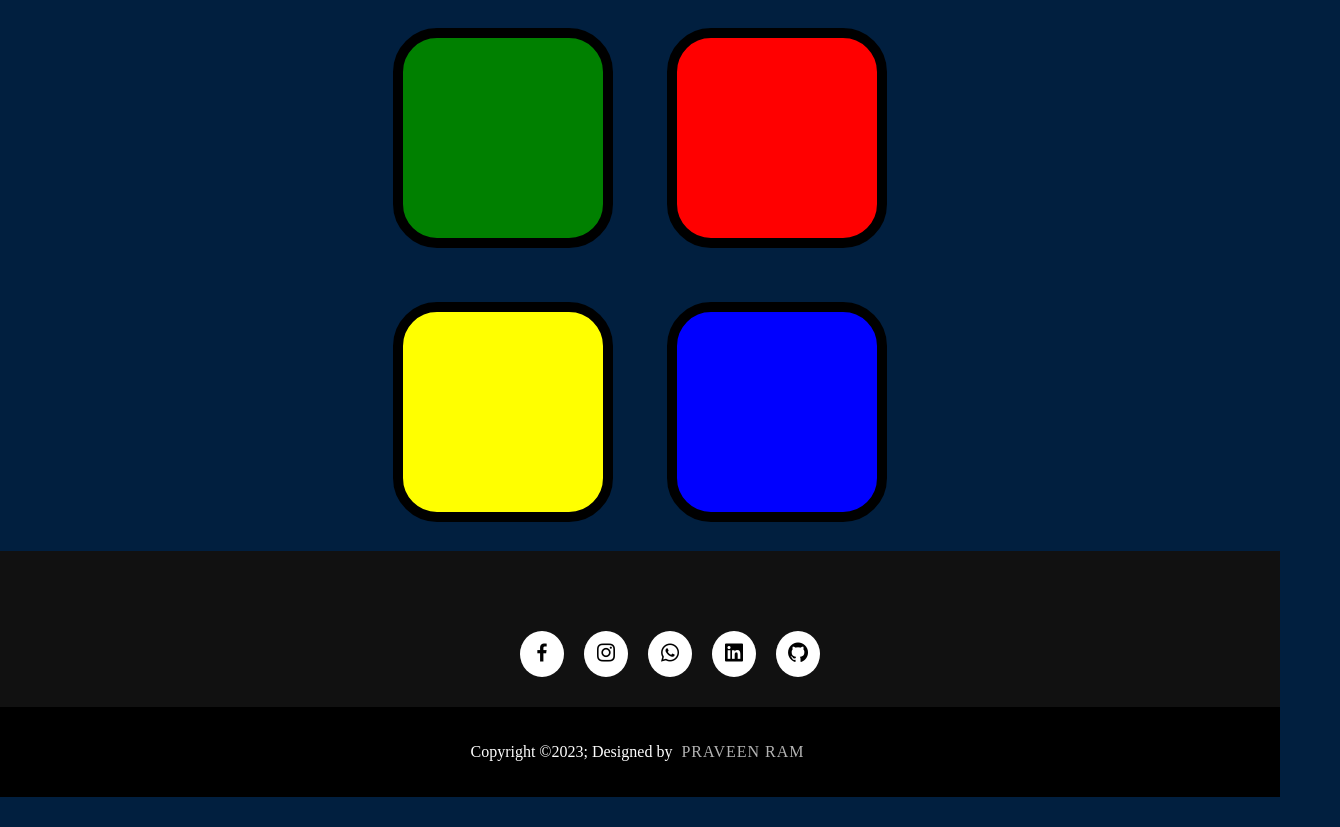
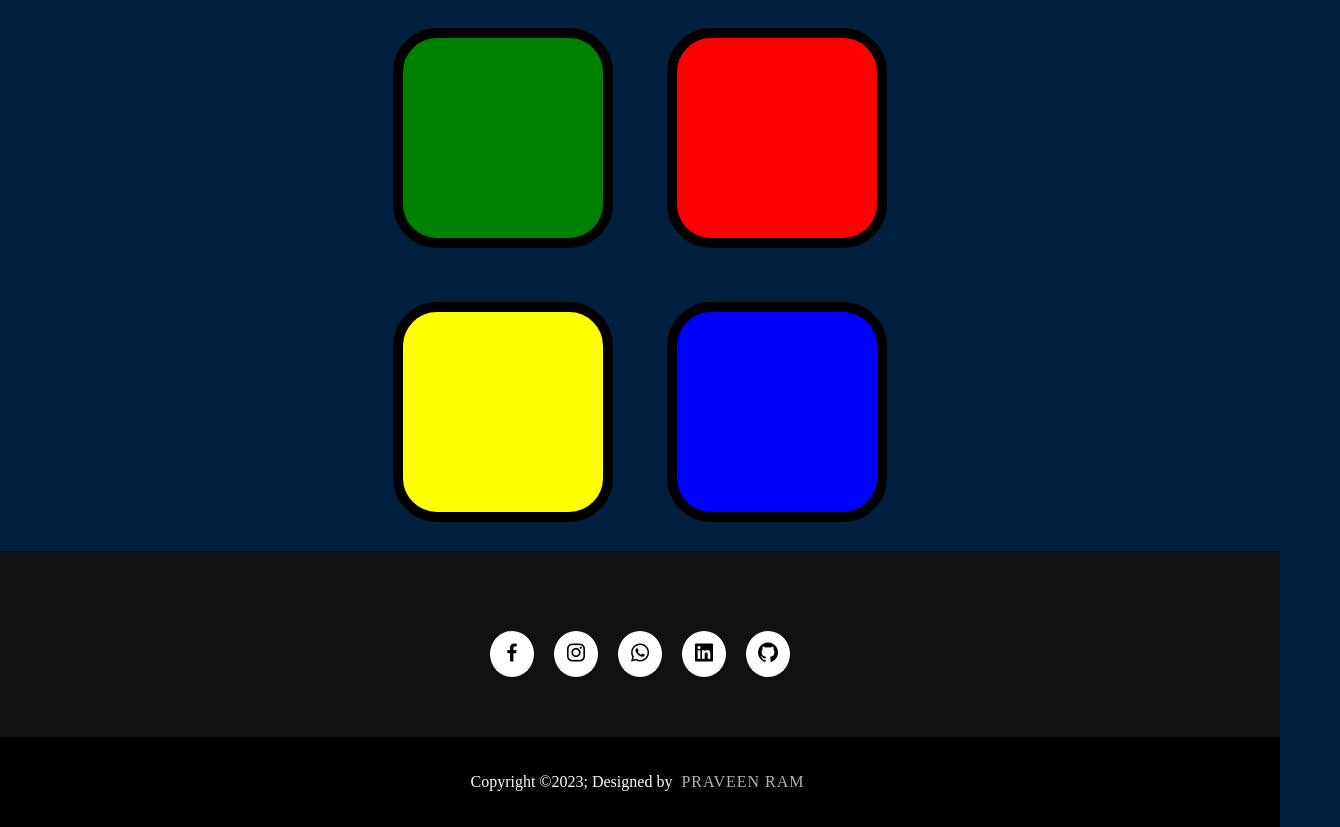
Before and after one commit to CODINGDONG1211/Simongame, a plain HTML site: page index.html in a window 1280 px wide. Shown: the part 308-1135 px from the top of the page, 1340 px wide, since content can reach past the window. Before the commit the page ends 1105 px from the top, so only its background shows below. Drawn offline with nearby package versions, Linux system fonts and the light colour scheme.

Commit message:
style changes

```diff
--- a/styles.css
+++ b/styles.css
@@ -76,8 +76,9 @@ footer{
   background-color: #111;
 }
 .footerContainer{
-  width: 100%;
-  padding: 70px 30px 20px ;
+  width: 90%;
+  padding: 70px 50px 50px ;
+  margin: 0px auto;
 }
 .socialIcons{
   display: flex;
@@ -125,7 +126,7 @@ footer{
   opacity: 1;
 }
 .footerBottom{
-  background-color: #000;
+  background-color: #000000;
   padding: 20px;
   text-align: center;
 }
```
